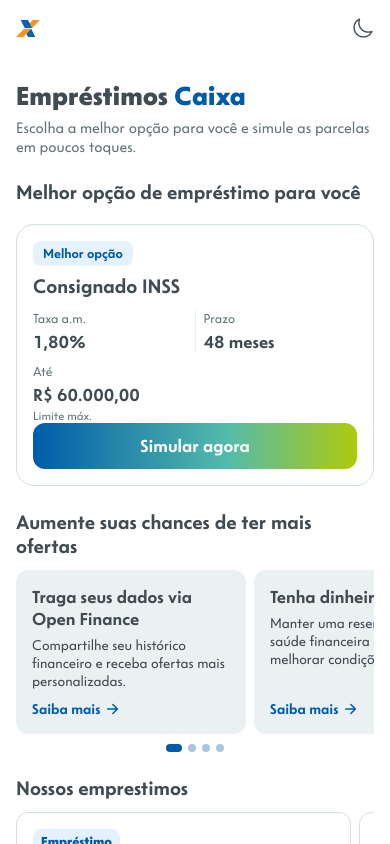
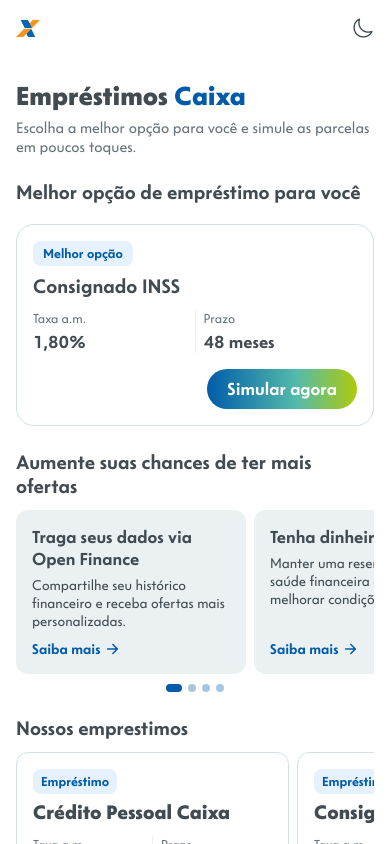
Before and after one commit to andremralves/hackathon-caixa-2025, a React Native app: screen /Home in a window 390 px wide. Built offline with nearby package versions, Linux system fonts and the light colour scheme.

Commit message:
Improve colors

```diff
--- a/src/components/BestLoanCard.tsx
+++ b/src/components/BestLoanCard.tsx
@@ -39,10 +39,14 @@
         <Divider />
         <Info label="Prazo" value={`${product.maxTermMonths || 0} meses`} theme={t} />
       </View>
-      <View style={{ flexDirection: 'row', marginTop: 10 }}>
-        <Info label="Até" value={formatBRL(product.maxAmount || 0)} theme={t} small="Limite máx." />
-      </View>
-      <GradientButton title="Simular agora" onPress={handlePress} gradient="lime" fullWidth height={46} />
+      <GradientButton
+        title="Simular agora"
+        onPress={handlePress}
+        roundness={22}
+        gradient="lime"
+        height={40}
+        style={{ marginTop: 16, alignSelf: 'flex-end', minWidth: 140 }}
+      />
     </View>
   );
 }
--- a/src/components/LoanCarousel.tsx
+++ b/src/components/LoanCarousel.tsx
@@ -1,19 +1,12 @@
 import React, { useRef, useState, useMemo, useCallback } from 'react';
-import {
-  View,
-  FlatList,
-  Pressable,
-  StyleSheet,
-  Dimensions,
-  ViewToken,
-} from 'react-native';
+import { View, FlatList, Pressable, StyleSheet, Dimensions, ViewToken } from 'react-native';
 import { Txt } from '#/components/Txt';
 import { Themes } from '#/constants/Colors';
 import { fontWeight as fw } from '#/constants/tokens';
 import { useAppColorScheme } from '#/context/theme';
 
 const { width } = Dimensions.get('window');
-const CARD_W = Math.min(width * 0.86, 380);
+const CARD_W = Math.min(width * 0.7, 380);
 const GAP = 8;
 const SHOW_ALL_ID = '__show_all__';
 
@@ -113,7 +106,7 @@
 
 function Card({
   item,
-  onPress,
+  onPress, // only used for the button now
   onMeasure,
   themeColors: t,
 }: {
@@ -125,11 +118,9 @@
   // Gradient removed – we now render a simple bordered container
 
   const taxaPct = (item.taxaMes * 100).toFixed(1).replace('.', ',');
-  const parcelaAprox = calcParcela(item.valorMax, item.taxaMes, item.prazoMeses);
 
   return (
-    <Pressable
-      onPress={onPress}
+    <View
       onLayout={(e) => onMeasure?.(e.nativeEvent.layout.height)}
       style={[styles.cardContainer, { borderColor: t.borderStrong, backgroundColor: t.background }]}
     >
@@ -143,20 +134,14 @@
         <Info label="Prazo" value={`${item.prazoMeses} meses`} themeColors={t} />
       </View>
 
-      <View style={{ flexDirection: 'row', marginTop: 10 }}>
-        <Info label="Até" value={formatBRL(item.valorMax)} small="Limite máx." themeColors={t} />
-        <Divider />
-        <Info label="Parcela aprox." value={formatBRL(parcelaAprox)} small="*Tabela Price" themeColors={t} />
-      </View>
-
       <Pressable
-        style={[styles.cta, { backgroundColor: t.buttonPrimaryBg }]}
         onPress={onPress}
         accessibilityRole="button"
+        style={[styles.cta, { backgroundColor: t.foreground }]}
       >
-        <Txt style={[styles.ctaText, { color: t.buttonPrimaryText }]}>Simular agora</Txt>
+        <Txt style={[styles.ctaText, { color: t.text }]}>Simular agora</Txt>
       </Pressable>
-    </Pressable>
+    </View>
   );
 }
 
@@ -181,8 +166,8 @@
         height ? { height } : null,
       ]}
     >
-      <Txt style={[styles.addIcon, { color: t.primary }]}>＋</Txt>
-      <Txt style={[styles.addText, { color: t.primary }]}>Adicionar</Txt>
+      <Txt style={[styles.addIcon, { color: t.text }]}>＋</Txt>
+      <Txt style={[styles.addText, { color: t.text }]}>Adicionar</Txt>
     </Pressable>
   );
 }
@@ -208,12 +193,6 @@
   return n.toLocaleString('pt-BR', { style: 'currency', currency: 'BRL' });
 }
 
-function calcParcela(valor: number, taxaMes: number, n: number) {
-  if (taxaMes <= 0) return Math.round((valor / n) * 100) / 100;
-  const i = taxaMes;
-  const fator = (i * Math.pow(1 + i, n)) / (Math.pow(1 + i, n) - 1);
-  return Math.round((valor * fator) / 10) * 10;
-}
 
 const styles = StyleSheet.create({
   cardContainer: {
@@ -229,26 +208,26 @@
     paddingVertical: 4,
     borderRadius: 8,
     fontSize: 12,
-    fontWeight: fw.bold,
+    fontWeight: fw.semiBold,
   },
   title: { fontSize: 18, fontWeight: fw.bold, marginTop: 6 },
   desc: { marginTop: 2 },
   label: { fontSize: 12 },
-  value: { fontSize: 16, fontWeight: fw.bold, marginTop: 4 },
+  value: { fontSize: 16, fontWeight: fw.semiBold, marginTop: 4 },
   small: { fontSize: 11, marginTop: 2 },
   cta: {
-    marginTop: 14,
-    // backgroundColor via theme
-    paddingVertical: 12,
-    borderRadius: 12,
-    alignItems: 'center',
+    marginTop: 16,
+    paddingVertical: 10,
+    paddingHorizontal: 18,
+    borderRadius: 22,
+    alignSelf: 'flex-end',
   },
-  ctaText: { fontWeight: fw.bold },
+  ctaText: { fontWeight: fw.semiBold, fontSize: 16 },
   dots: { flexDirection: 'row', alignSelf: 'center', gap: 6, marginTop: 12 },
   dot: { height: 8, borderRadius: 4 },
 
   // Styles for the add card
   addCardContent: { justifyContent: 'center', alignItems: 'center' },
   addIcon: { fontSize: 36, marginBottom: 8 },
-  addText: { fontSize: 16, fontWeight: fw.bold },
+  addText: { fontSize: 16, fontWeight: fw.semiBold },
 });
--- a/src/components/SecondaryHeader.tsx
+++ b/src/components/SecondaryHeader.tsx
@@ -35,7 +35,7 @@
         onPress={toggle}
         hitSlop={{ top: 8, bottom: 8, left: 8, right: 8 }}
       >
-        <Ionicons name={scheme === 'dark' ? 'sunny' : 'moon'} size={22} color={iconColor} />
+        <Ionicons name={scheme === 'dark' ? 'sunny-outline' : 'moon-outline'} size={22} color={iconColor} />
       </TouchableOpacity>
     </View>
   );
--- a/src/constants/Colors.ts
+++ b/src/constants/Colors.ts
@@ -127,14 +127,14 @@
   separator: caixaFixedPalette.grayscale_30,
 
   // Status / feedback
-  success: caixaFixedPalette.tertiary_70,
-  successBg: caixaFixedPalette.tertiary_10,
-  warning: caixaFlexiblePalette.tangerine_70,
-  warningBg: caixaFlexiblePalette.tangerine_10,
-  danger: caixaFlexiblePalette.guava_70,
-  dangerBg: caixaFlexiblePalette.guava_10,
-  info: caixaFlexiblePalette.sky_70,
-  infoBg: caixaFlexiblePalette.sky_10,
+  //success: caixaFixedPalette.tertiary_70,
+  //successBg: caixaFixedPalette.tertiary_10,
+  //warning: caixaFlexiblePalette.tangerine_70,
+  //warningBg: caixaFlexiblePalette.tangerine_10,
+  //danger: caixaFlexiblePalette.guava_70,
+  //dangerBg: caixaFlexiblePalette.guava_10,
+  //info: caixaFlexiblePalette.sky_70,
+  //infoBg: caixaFlexiblePalette.sky_10,
 
   // Special
   focusRing: caixaFixedPalette.primary_50,
@@ -172,19 +172,19 @@
   textOnPrimary: caixaFixedPalette.grayscale_white,
 
   // Borders & separators
-  border: caixaFixedPalette.grayscale_90,
+  border: caixaFixedPalette.grayscale_130,
   borderStrong: caixaFixedPalette.grayscale_130,
   separator: caixaFixedPalette.grayscale_90,
 
   // Status / feedback (shift toward mid tones for dark bg legibility)
-  success: caixaFixedPalette.tertiary_50,
-  successBg: caixaFixedPalette.tertiary_110,
-  warning: caixaFlexiblePalette.tangerine_50,
-  warningBg: caixaFlexiblePalette.tangerine_110,
-  danger: caixaFlexiblePalette.guava_50,
-  dangerBg: caixaFlexiblePalette.guava_110,
-  info: caixaFlexiblePalette.sky_50,
-  infoBg: caixaFlexiblePalette.sky_110,
+  //success: caixaFixedPalette.tertiary_50,
+  //successBg: caixaFixedPalette.tertiary_110,
+  //warning: caixaFlexiblePalette.tangerine_50,
+  //warningBg: caixaFlexiblePalette.tangerine_110,
+  //danger: caixaFlexiblePalette.guava_50,
+  //dangerBg: caixaFlexiblePalette.guava_110,
+  //info: caixaFlexiblePalette.sky_50,
+  //infoBg: caixaFlexiblePalette.sky_110,
 
   // Special
   focusRing: caixaFixedPalette.primary_50,
```
